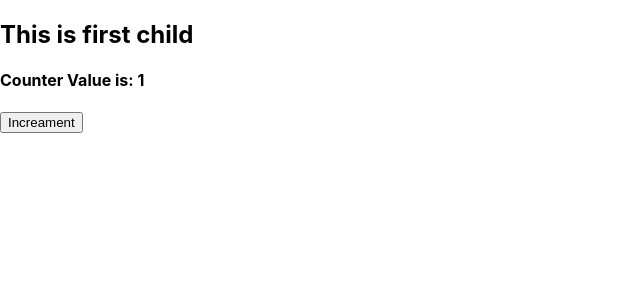
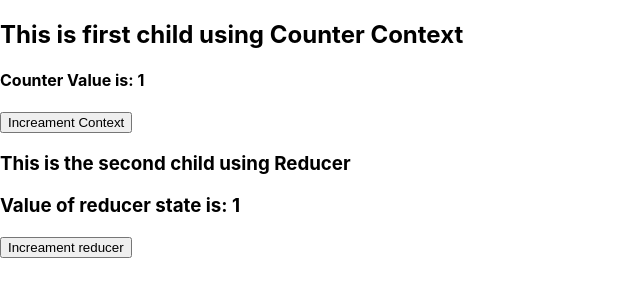
Before and after one commit to AhsanSoomro/bootcamp-session-5, a React (Create React App) app: page / in a window 1280 px wide. Shown: the top 300 px of the page, without its empty margins (0-640 px from the left). Built offline with nearby package versions, Linux system fonts and the light colour scheme.

Commit message:
Session 5 complete

```diff
--- a/src/Child.js
+++ b/src/Child.js
@@ -7,10 +7,10 @@ const Child = () => {
 	console.log(counterValue)
 	return(
 			<div>
-				<h2>This is first child</h2>
+				<h2>This is first child using Counter Context</h2>
 				<h4>Counter Value is: {counterValue[0]}</h4>
 
-				<button onClick={()=> {counterValue[1](++counterValue[0])}}>Increament</button>
+				<button onClick={()=> {counterValue[1](++counterValue[0])}}>Increament Context</button>
 			</div>
 		)
 }
--- a/src/Child2.js
+++ b/src/Child2.js
@@ -4,12 +4,13 @@ import CounterReducer from './CounterReducer';
 
 const Child2 = () => {
 
-	let [state, dispatch] = useReducer(CounterReducer, 10)
+	let [state, dispatch] = useReducer(CounterReducer, 1)
 
-	console.log(state)
 	return (
 		<div>
-
+			<h3>This is the second child using Reducer</h3>
+			<h3>Value of reducer state is: {state}</h3>
+			<button onClick={()=>dispatch('INCREMENT')}>Increament reducer</button>
 		</div>
 	)
 }
--- a/src/CounterReducer.js
+++ b/src/CounterReducer.js
@@ -1,4 +1,4 @@
-const counterReducer = (state, action) => {
+ const counterReducer = (state, action) => {
   switch (action) {
     case 'INCREMENT':
       return state + 1
```
